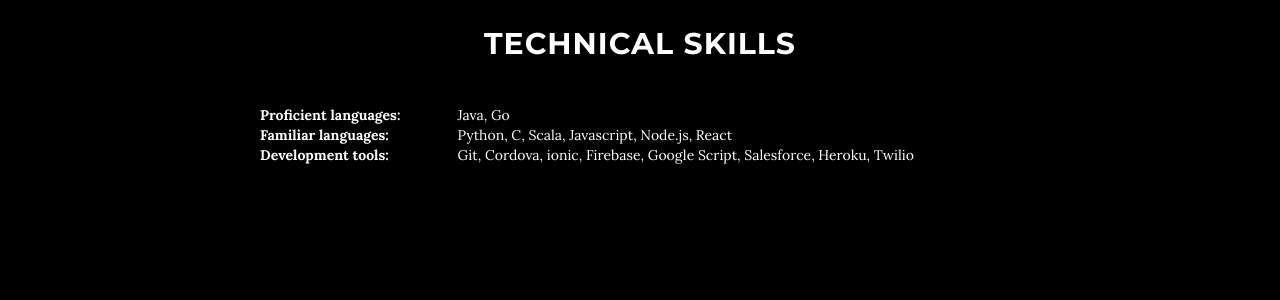
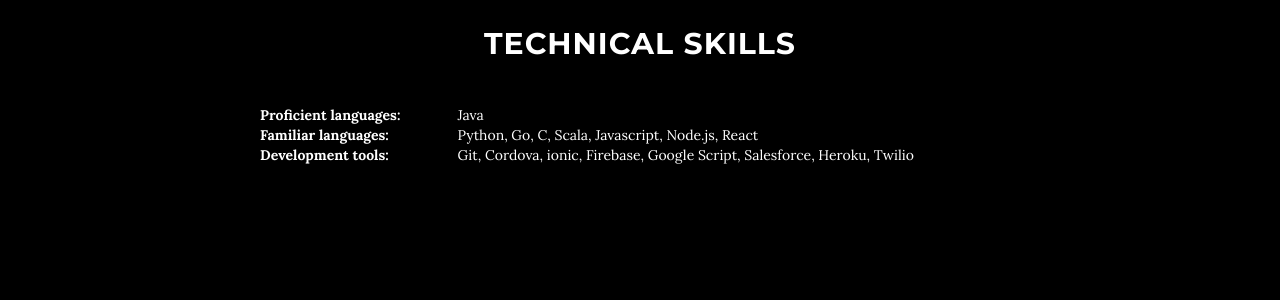
Before and after one commit to jangerhard/jangerhard.github.io, a Jekyll site: the page built from index.html, in a window 1280 px wide and 900 px high, scrolled down 4408 px. Shown: the part 154-454 px from the top of the window. Built offline with Jekyll 4.4.1, drawn with Linux system fonts in a browser that asks for light colours.

```diff
--- a/_data/cv.yml
+++ b/_data/cv.yml
@@ -50,8 +50,8 @@ career:
     - accomplishment: Contributed to the success of the bar by consistently selling 300+ beverages per night
 
 technicalSkills:
-  proficient: Java, Go
-  familiar: Python, C, Scala, Javascript, Node.js, React
+  proficient: Java
+  familiar: Python, Go, C, Scala, Javascript, Node.js, React
   tools: Git, Cordova, ionic, Firebase, Google Script, Salesforce, Heroku, Twilio
 
 sideProjects:
```
Also changed, not shown: 2 other files.
